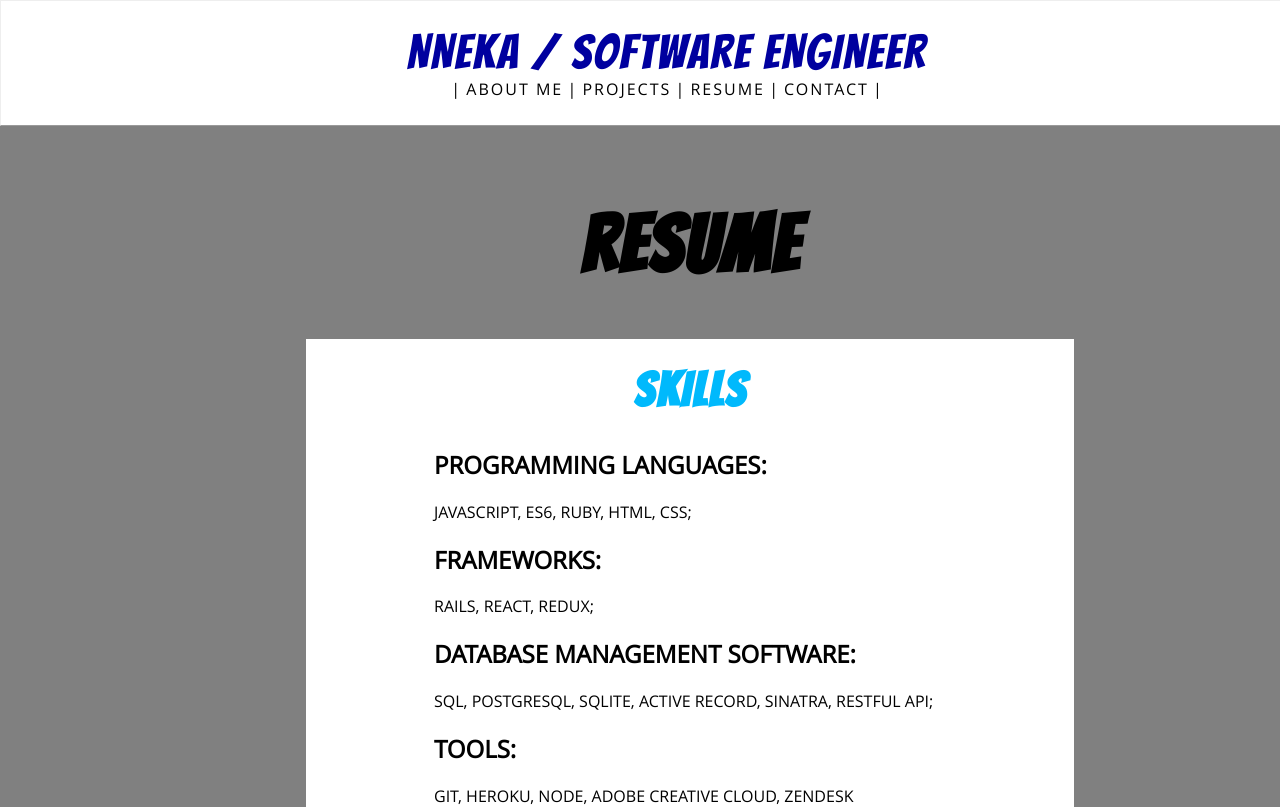
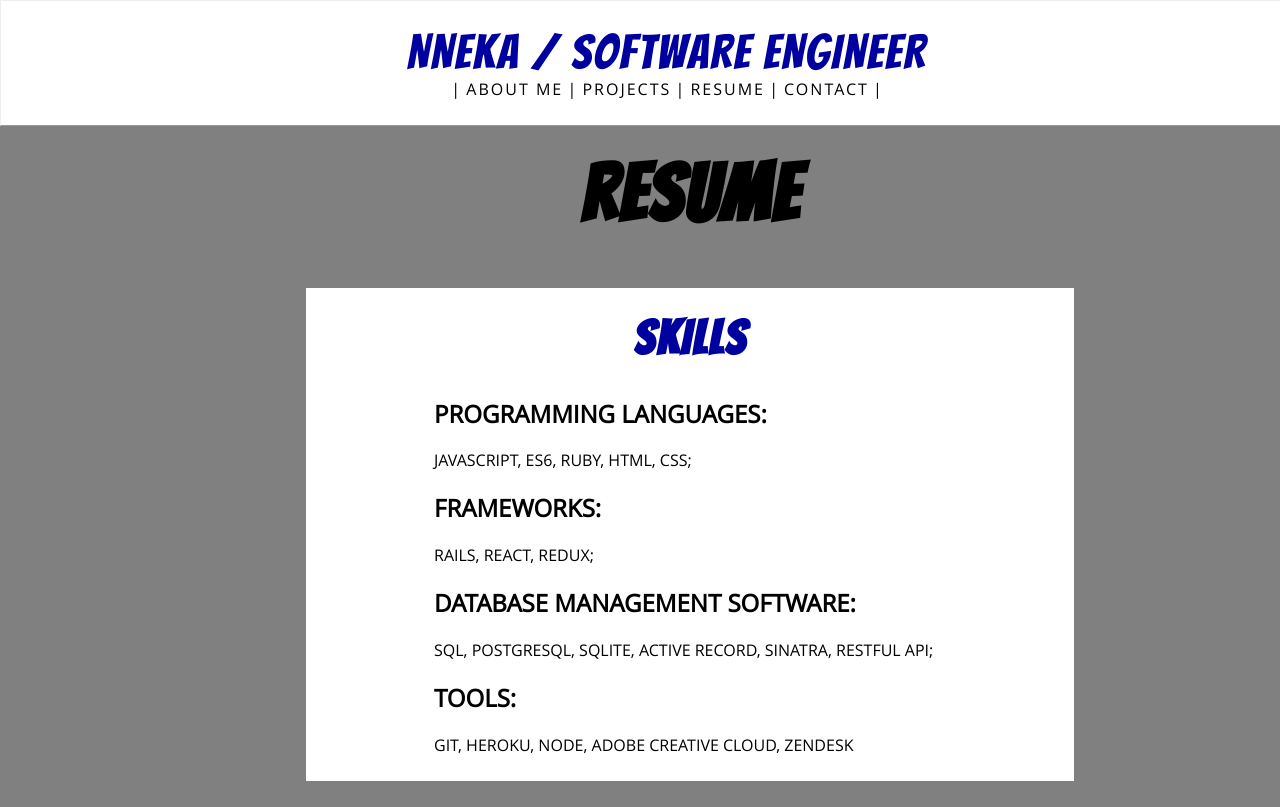
Before and after one commit to nnekauf/portfolio, a React (Create React App) app: page /resume in a window 1280 px wide. Shown: the top 807 px of the page. Built offline with nearby package versions, Linux system fonts and the light colour scheme.

Commit message:
moves title up and centers it

```diff
--- a/src/App.css
+++ b/src/App.css
@@ -171,7 +171,7 @@
   position: relative;
   text-align: center;
   font-family: Bangers;
-  letter-spacing: 2p;
+  letter-spacing: 2px;
   font-size: 5em;
   color: #000000;
   margin-top: -4%;
@@ -279,23 +279,26 @@
   font-family: Bangers;
   letter-spacing: 2px;
   font-size: 3em;
-  color: rgb(0, 185, 252)
+  color: #00009f
 }
 .resumeCard h2{
   color: black
 }
 .resume #title{
+  position: relative;
+  text-align: center;
   font-family: Bangers;
   letter-spacing: 2px;
   font-size: 5em;
-  text-align: center;
+  margin-top: -4%;
   font-weight: bold;
-  top: 0%;
-  position: relative;
+  /* top: 0%; */
+
+
 }
 .resumeCard:hover{
   font-weight: bold;
-  color: rgb(0, 185, 252)
+  color: #00009f
 }
 
 .resumeCard:hover a{
```
